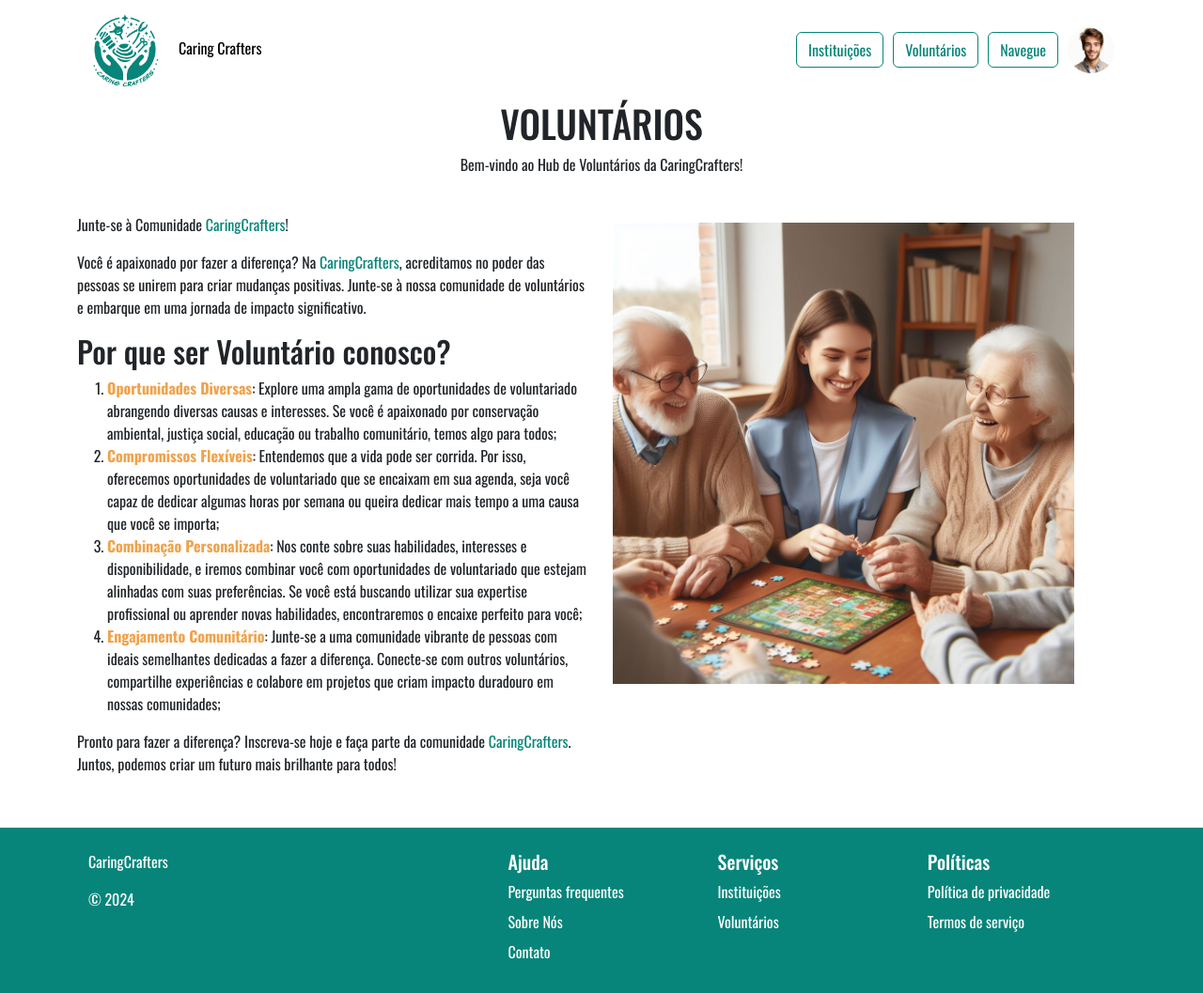
After one commit to carloshobmeier/CaringCrafters, a PHP site: page /volunteer.php in a window 1280 px wide. The commit adds this page. Shown: the whole page at 94% size. Run offline with PHP 8.4, Linux system fonts and the light colour scheme; a user stored in the database is signed in; some web fonts are replaced.

Commit message:
adicionada página de voluntários

```diff
--- a/components/footer.php
+++ b/components/footer.php
@@ -1,7 +1,7 @@
 <div id="foot" class="foot">
   <footer class="row row-cols py-4 container">
     <div class="col filler-column">
-      <a href="/" class="color-white d-flex align-items-center mb-3 text-decoration-none">
+      <a href="home.php" class="color-white d-flex align-items-center mb-3 text-decoration-none">
         CaringCrafters
       </a>
       <p class="">© 2024</p>
@@ -20,7 +20,7 @@
       <h5>Serviços</h5>
       <ul class="nav flex-column">
         <li class="nav-item mb-2"><a href="institution.php" class="color-white nav-link p-0">Instituições</a></li>
-        <li class="nav-item mb-2"><a href="#" class="color-white nav-link p-0">Voluntários</a></li>
+        <li class="nav-item mb-2"><a href="volunteer.php" class="color-white nav-link p-0">Voluntários</a></li>
       </ul>
     </div>
 
--- /dev/null
+++ b/style/volunteer.css
@@ -0,0 +1,7 @@
+span {
+    color: #07857A;
+}
+
+strong {
+    color: #efa34c;
+}
--- /dev/null
+++ b/volunteer.php
@@ -0,0 +1,69 @@
+
+<!DOCTYPE html>
+<?php
+session_start();
+
+// Check if the session variable 'id' is not set
+if (!isset($_SESSION['id'])) {
+    // Redirect to login.php
+    header("Location: login.php");
+    exit(); // Make sure to exit after redirection
+}
+?>
+
+<html lang="pt-BR">
+<head>
+  <meta charset="UTF-8">
+  <meta name="viewport" content="width=device-width, initial-scale=1.0">
+  <title>Voluntários</title>
+  <link rel="stylesheet" href="./style/volunteer.css">
+  <link rel="stylesheet" href="./style/setup.css">
+  <link rel="stylesheet" href="https://cdn.jsdelivr.net/npm/bootstrap@5.3.0-alpha1/dist/css/bootstrap.min.css">
+
+</head>
+<body>
+  <?php include('./components/navbar_logado.php') ?>
+
+
+  <div class="institutions text-center">
+    <h1>VOLUNTÁRIOS</h1>
+    <p>Bem-vindo ao Hub de Voluntários da CaringCrafters!</p>
+  </div>
+
+  <div class="container" style="margin-top:40px; margin-bottom:40px">
+    <div class="row">
+
+      <div class="col-md-6">
+
+        <p>Junte-se à Comunidade <span>CaringCrafters</span>!</p>
+
+        <p>Você é apaixonado por fazer a diferença? Na <span>CaringCrafters</span>, acreditamos no poder das pessoas se unirem para criar mudanças positivas. Junte-se à nossa comunidade de voluntários e embarque em uma jornada de impacto significativo.</p>
+
+        <h2>Por que ser Voluntário conosco?</h2>
+        <ol>
+            <li><strong>Oportunidades Diversas</strong>: Explore uma ampla gama de oportunidades de voluntariado abrangendo diversas causas e interesses. Se você é apaixonado por conservação ambiental, justiça social, educação ou trabalho comunitário, temos algo para todos;</li>
+
+            <li><strong>Compromissos Flexíveis</strong>: Entendemos que a vida pode ser corrida. Por isso, oferecemos oportunidades de voluntariado que se encaixam em sua agenda, seja você capaz de dedicar algumas horas por semana ou queira dedicar mais tempo a uma causa que você se importa;</li>
+
+            <li><strong>Combinação Personalizada</strong>: Nos conte sobre suas habilidades, interesses e disponibilidade, e iremos combinar você com oportunidades de voluntariado que estejam alinhadas com suas preferências. Se você está buscando utilizar sua expertise profissional ou aprender novas habilidades, encontraremos o encaixe perfeito para você;</li>
+
+            <li><strong>Engajamento Comunitário</strong>: Junte-se a uma comunidade vibrante de pessoas com ideais semelhantes dedicadas a fazer a diferença. Conecte-se com outros voluntários, compartilhe experiências e colabore em projetos que criam impacto duradouro em nossas comunidades;</li>
+        </ol>
+
+        <p>Pronto para fazer a diferença? Inscreva-se hoje e faça parte da comunidade <span>CaringCrafters</span>. Juntos, podemos criar um futuro mais brilhante para todos!</p>
+
+      </div>
+
+
+      <div class="col-md-6" style="margin-top:10px; margin-bottom:10px">
+        <img src="./assets/images/Home.jpeg" alt="" width="90%">
+      </div>
+    </div>
+  </div>
+
+  </div>
+
+  <?php include('./components/footer.php') ?>
+
+</body>
+</html>
```
Also changed, not shown: institution.php (line endings or trailing spaces), 1 other file.
